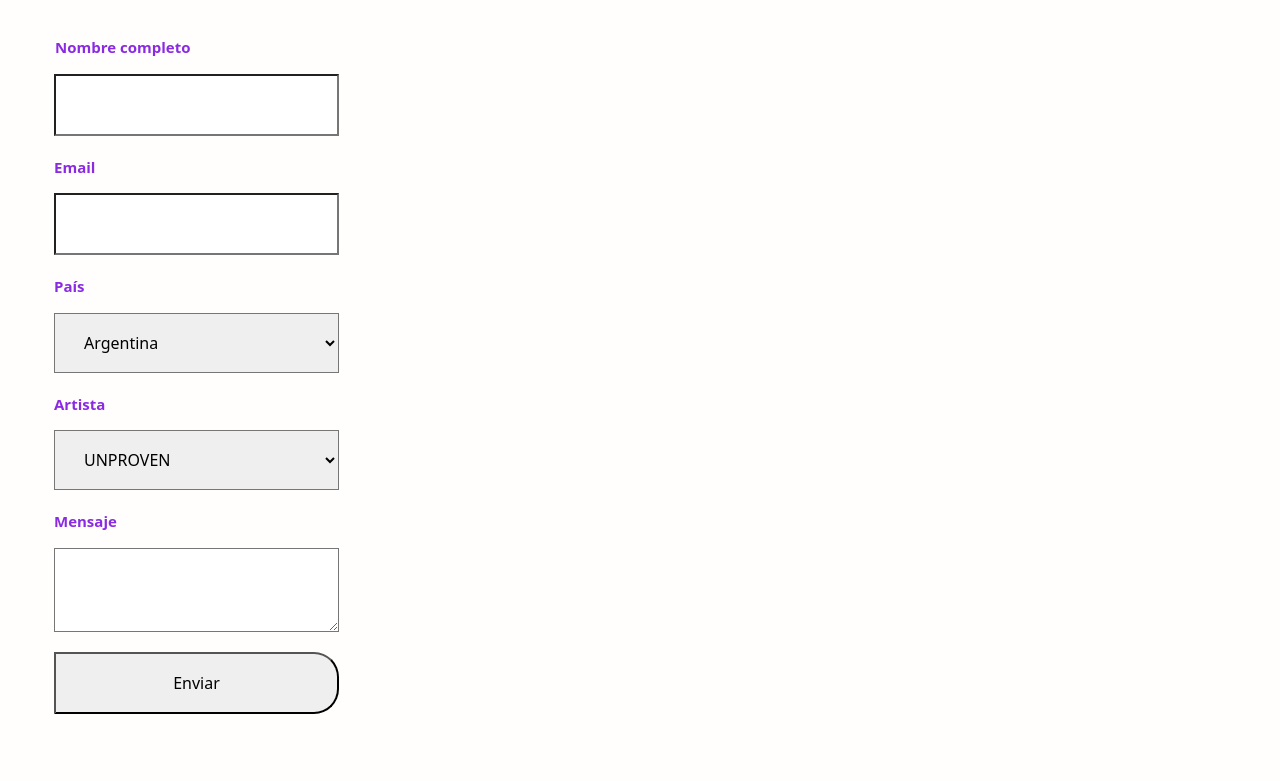
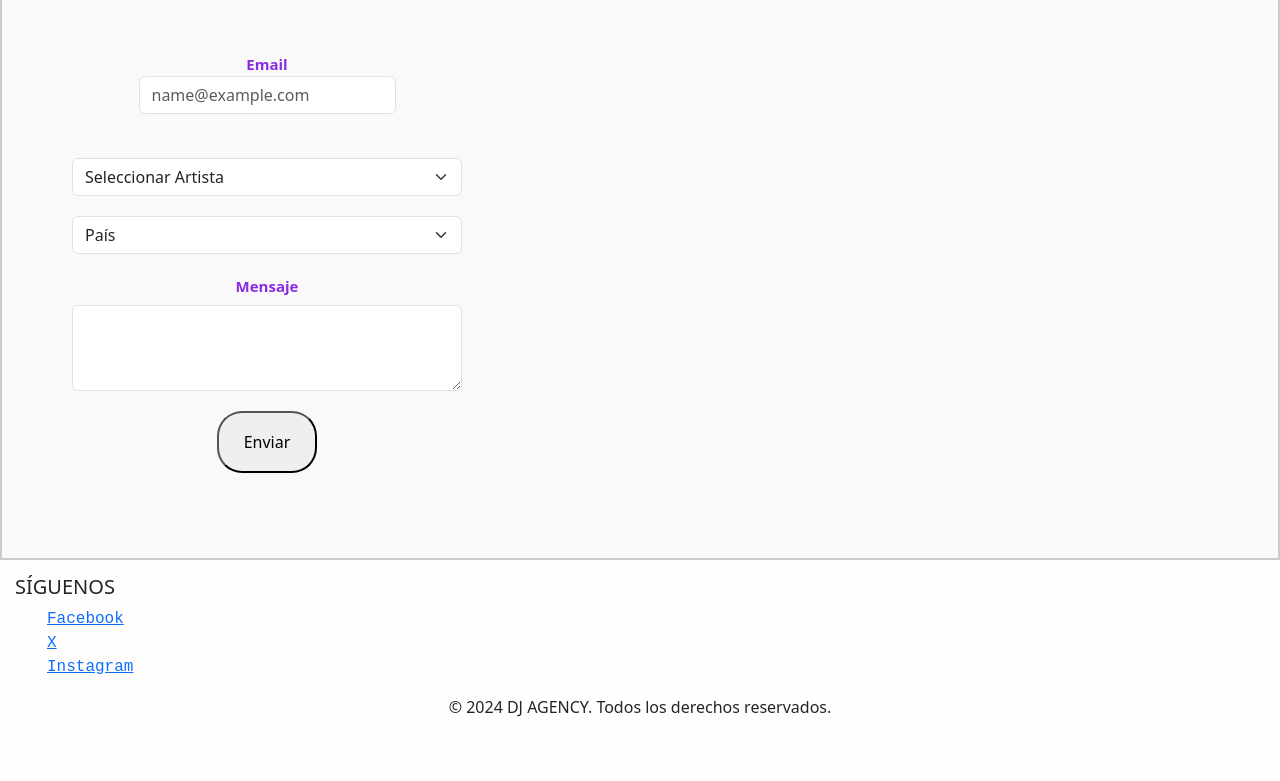
Before and after one commit to juan-moresi/preentrega2-moresi, a plain HTML site: page pages/contacto.html in a window 1280 px wide. Shown: the part 182-963 px from the top of the page. After the commit the page ends 917 px from the top, so only its background shows below. Drawn offline with nearby package versions, Linux system fonts and the light colour scheme.

Commit message:
nueva modificacion contacto

```diff
--- a/css/style.css
+++ b/css/style.css
@@ -192,3 +192,19 @@ main{
 main h1{
     text-align: center;
 }
+
+/* formulario contacto */
+.form{
+
+    justify-content: center;
+    align-items: center;
+    width: 500px;
+}
+
+.form-container {
+    padding: 15px;
+    border: 2px solid #ccc;
+    background-color: #f9f9f9;
+    align-items: center;
+    text-align: center;
+}
--- a/pages/contacto.html
+++ b/pages/contacto.html
@@ -57,41 +57,11 @@
     <main>
         <h1>BOOKING REQUEST</h1>
     </main>
-    <form action="/submit" method="post">
 
-        <div class="input-group">
-            <label for="nombre">Nombre completo</label>
-            <input type="text" name="nombre" id="nombre">
-
-            <label for="email">Email</label>
-            <input type="email" name="email" id="email">
-
-            <label for="pais">País</label>
-            <select name="" id="">
-                <option value="">Argentina</option>
-                <option value="">Chile</option>
-                <option value="">Uruguay</option>
-                <option value="">Brasil</option>
-                <option value="">Peru</option>
-            </select>
-
-            <label for="artista">Artista</label>
-            <select name="" id="">
-                <option value="">UNPROVEN</option>
-                <option value="">PREDATOR</option>
-                <option value="">ANIME</option>
-            </select>
-
-            <label for="mensaje">Mensaje</label>
-            <textarea name="mensaje" id="mensaje"></textarea>
-
-            <input type="submit" value="Enviar">
-        </div>
-    </form>
-
-    <form action="">
+    <div class="form-container">
+        <form class="form" action="/submit" method="post">
             <div class="mb-3">
-            <label for="exampleFormControlInput1" class="form-label">Email</label>
+                <label for="exampleFormControlInput1" class="form-label">Email</la>
                 <input type="email" class="form-control" id="exampleFormControlInput1" placeholder="name@example.com">
             </div>
             <select class="form-select" aria-label="Default select example">
@@ -100,11 +70,20 @@
                 <option value="2">PREDATOR</option>
                 <option value="3">ANIME</option>
             </select>
+            <select class="form-select" aria-label="Default select example">
+                <option selected>País</option>
+                <option value="1">Argentina</option>
+                <option value="2">Brasil</option>
+                <option value="3">Chile</option>
+                <option value="">Perú</opt>
+            </select>
             <div class="mb-3">
                 <label for="exampleFormControlTextarea1" class="form-label">Mensaje</label>
                 <textarea class="form-control" id="exampleFormControlTextarea1" rows="3"></textarea>
             </div>
+            <input type="submit" value="Enviar">
         </form>
+    </div>
 
     <!-- footer -->
     <footer class="pie-pagina">
```
Lines whose indentation alone changed are shown as unchanged.
